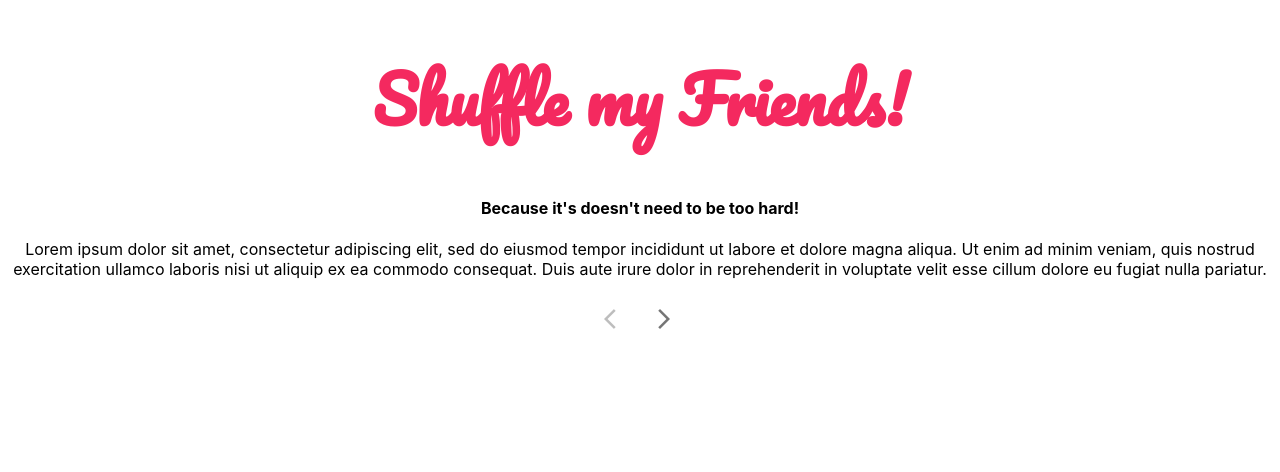
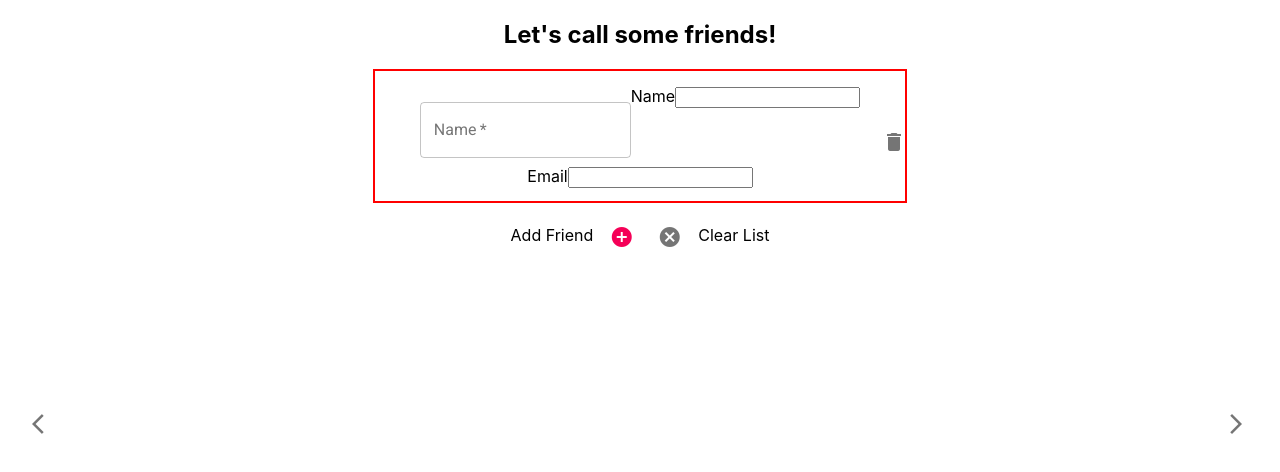
Before and after one commit to amancioandre/k121, a React (Create React App) app in the folder frontend/: page / in a window 1280 px wide. Shown: the top 472 px of the page. Built offline with nearby package versions, Linux system fonts and the light colour scheme.

Commit message:
Client: include Material UI, (FIX) Form state bug

```diff
--- a/frontend/src/Components/Form/Event.js
+++ b/frontend/src/Components/Form/Event.js
@@ -1,37 +1,42 @@
-import React from 'react';
+import React, { Fragment } from 'react';
 
-export default ({ title, date, description }) => {
+/* Material UI */
+import { TextField } from '@material-ui/core';
+
+export default ({ event: { title, date, description } }) => {
   return (
-    <div>
-      <div>
-        <label htmlFor="title">Event Title</label>
-        <input
+    <Fragment>
+      <div className="Event">
+        <TextField
+          margin="normal"
+          variant="outlined"
           id="title"
           name="title"
-          type="text"
-          value={title}
+          defaultValue={title !== '' ? title : ''}
+          label="Your Event Title"
+          required
+        />
+        <TextField
+          margin="normal"
+          variant="outlined"
+          id="date"
+          name="date"
+          defaultValue={date !== '' ? date : ''}
+          label="When?"
+          required
+        />
+        <TextField
+          margin="normal"
+          multiline
+          rows="6"
+          variant="outlined"
+          id="description"
+          name="description"
+          defaultValue={description !== '' ? description : ''}
+          label="What an invitation says..."
+          required
         />
       </div>
-      <div>
-        <label htmlFor="date">Event Date</label>
-        <input
-          id="date"
-          name="date"
-          type="date"
-          value={date}
-        />
-      </div>
-      <div>
-        <label htmlFor="description">Event Description</label>
-        <textarea
-          rows="5"
-          cols="33"
-          id="description"
-          name="description"
-          type="textarea"
-          value={description}
-        > Hey Friends, guess what!? ... </textarea>
-      </div>
-    </div>
+    </Fragment>
   )
 }
--- /dev/null
+++ b/frontend/src/Components/Form/Friend.css
@@ -0,0 +1,17 @@
+.friendField {
+  margin: 10px auto;
+  padding: 15px;
+  width: 500px;
+  height: 100px;
+  border: 2px solid red;
+}
+
+.deleteBtn {
+  position: relative;
+  top: -70px;
+  left: 480px;
+  margin: 0;
+  padding: 0;
+  width: 30px;
+  height: 30px;
+}
--- a/frontend/src/Components/Form/Friend.js
+++ b/frontend/src/Components/Form/Friend.js
@@ -1,7 +1,9 @@
 import React from 'react';
 
+import './Friend.css';
+
 /* Material UI */
-import { Icon, IconButton } from '@material-ui/core';
+import { Icon, IconButton, TextField } from '@material-ui/core';
 
 const form = (props) => {
   const fields = props.friends.map((field, i) => {
@@ -11,13 +13,26 @@ const form = (props) => {
     return (
       <div key={i} className="friendField">
         <div>
+        <TextField
+          margin="normal"
+          variant="outlined"
+          label="Name"
+          defaultValue={props.friends[i].name}
+          inputProps={{
+            "data-id": i,
+            id: nameId,
+            name: nameId,
+            className: 'name',
+          }}
+          required
+        />
           <label htmlFor={nameId}>Name</label>
           <input
             id={nameId}
             data-id={i}
             type="text"
             name={nameId}
-            value={props.friends[i].name}
+            defaultValue={props.friends[i].name}
             className='name'
             required />
         </div>
@@ -28,13 +43,15 @@ const form = (props) => {
             data-id={i}
             type="email"
             name={emailId}
-            value={props.friends[i].email}
+            defaultValue={props.friends[i].email}
             className='email'
             required />
         </div>
-        <IconButton className='deleteFriend' onClick={(i) => props.deleteBtn(i)}>
-          <Icon>delete</Icon>
-        </IconButton>
+        <div className='deleteBtn'>
+          <IconButton onClick={(i) => props.deleteBtn(i)}>
+            <Icon>delete</Icon>
+          </IconButton>
+        </div>
       </div>
     )
   })
--- a/frontend/src/Components/Landing/Landing.css
+++ b/frontend/src/Components/Landing/Landing.css
@@ -2,4 +2,5 @@
   font-family: 'Pacifico', cursive;
   font-size: 4rem;
   color: rgb(244, 41, 95);
+
 }
--- /dev/null
+++ b/frontend/src/Containers/Secret/Secret.css
@@ -0,0 +1,45 @@
+.Shuffler {
+  display: absolute;
+  top: 20%;
+  margin: 0 auto;
+  width: 80%;
+}
+
+.submitBtn {
+  width: 400px;
+  height: 90px;
+  font-family: 'Pacifico', cursive;
+  font-size: 2rem;
+  color: white;
+  outline: none;
+  border-radius: 20px;
+  border: 2px solid rgb(244, 41, 95);
+  border-bottom: 2px solid rgba(255,255,255,0.4);
+  background-color: rgb(244, 41, 95);
+  box-shadow: 0px 8px  rgb(198, 0, 49);
+}
+
+.submitBtn:hover {
+  margin-top: 2px;
+  box-shadow: 0px 6px  rgb(198, 0, 49);
+}
+
+.submitBtn:active {
+  margin-top: 8px;
+  box-shadow: 0px 0px  rgb(198, 0, 49);
+}
+
+/* Steps Buttons */
+#prevStep,
+#nextStep {
+  position: fixed;
+  top: 50%;
+}
+
+#prevStep {
+  left: 20px;
+}
+
+#nextStep {
+  right: 20px;
+}
--- a/frontend/src/Containers/Secret/Secret.js
+++ b/frontend/src/Containers/Secret/Secret.js
@@ -10,6 +10,8 @@ import Backdrop from "../../Components/Backdrop/Backdrop";
 /* Material UI */
 import { IconButton, Icon } from "@material-ui/core";
 
+import './Secret.css';
+
 export default class Secret extends Component {
   constructor(props) {
     super(props);
@@ -21,10 +23,10 @@ export default class Secret extends Component {
         date: '',
         time: '',
         giftValue: '',
-        description: 'Hey friends, guess what!? ...'
+        description: ''
       },
       submiting: false,
-      step: 0,
+      step: 2,
     }
 
     this.handleChange = this.handleChange.bind(this);
@@ -38,11 +40,19 @@ export default class Secret extends Component {
 
   handleChange(e) {
     const { value, className, dataset: { id }, name } = e.target;
+    let myClass = className;
+    if ( myClass.includes('name') ) {
+      myClass = 'name'
+    } else if( myClass.includes('email')) {
+      myClass = 'email'
+    }
+
+    console.log(e.target, myClass)
     const { event } = this.state
 
-    if (["name", "email"].includes(className)) {
+    if (["name", "email"].includes(myClass)) {
       let friends = [...this.state.friends];
-      friends[id][className] = value;
+      friends[id][myClass] = value;
       this.setState({ friends });
     } else {
       event[name] = value;
@@ -107,7 +117,7 @@ export default class Secret extends Component {
           <div>
             <h2>Let's call some friends!</h2>
             <Friends friends={friends} deleteBtn={this.removeFriend}/>
-            <IconButton
+            Add Friend <IconButton
               color="secondary"
               onClick={this.addFriend}>
                 <Icon>add_circle</Icon>
@@ -115,28 +125,28 @@ export default class Secret extends Component {
             <IconButton
               onClick={this.clearFriends}>
                 <Icon>cancel</Icon>
-            </IconButton>
+            </IconButton> Clear List
           </div>; break;
       case 3: // Send!
         displayStep =
           <div>
             <h2>Ok, are you ready!?</h2>
-            <input type="submit" value="Yes! Shuffle my Friends!" />
+            <input className="submitBtn" type="submit" value="Yes! Shuffle my Friends!" />
           </div>; break;
       default:
         displayStep = null; break;
     }
 
     return (
-      <div>
+      <div className="Shuffler">
         { submiting ? <Backdrop /> : null }
-        <form onChange={(e) => this.handleChange(e)}>
+        <form onChange={(e) => this.handleChange(e)} onSubmit={this.handleSubmit}>
           {displayStep}
         </form>
         <div>
           <IconButton
             id='prevStep'
-            size='small'
+            size='medium'
             onClick={this.prevStep}
             disabled={ step<=0 }>
               <Icon>arrow_back_ios</Icon>
```
